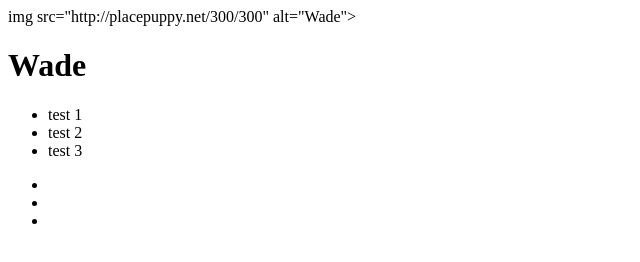
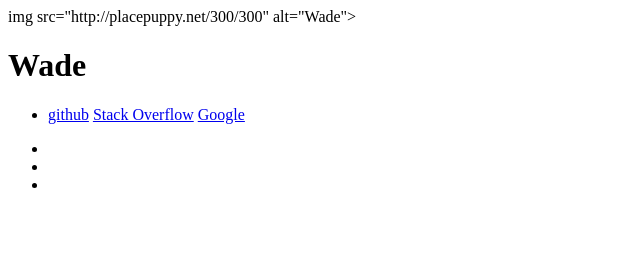
Before and after one commit to wdarsow/wadeprofile, a plain HTML site: page index.html in a window 1280 px wide. Shown: the whole page, without its empty margins (0-640 px from the left). Drawn offline with Linux system fonts and the light colour scheme.

Commit message:
new updates

```diff
--- a/index.html
+++ b/index.html
@@ -10,9 +10,11 @@
         <div>
             <h1>Wade</h1>
             <ul>
-                <li>test 1</li>
-                <li>test 2</li>
-                <li>test 3</li>
+                <li>
+                    <a href="github.com">github</a>
+                    <a href="stackoverflow.com>">Stack Overflow</a>
+                    <a href="google.com">Google</a>
+                </li>
             </ul>
         </div>
     </header>
```
